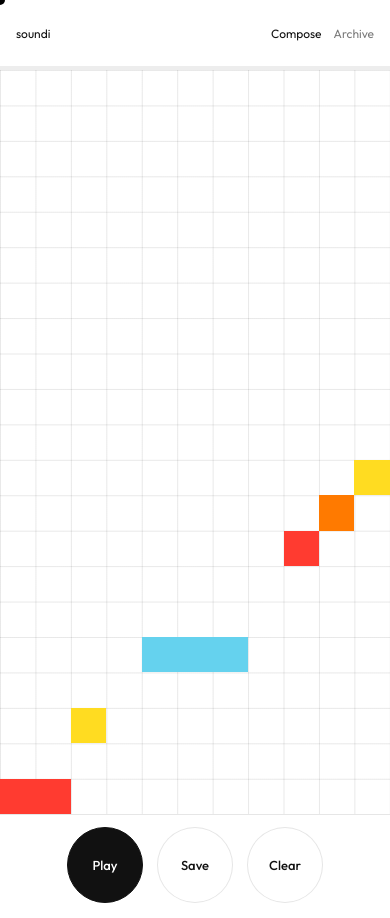
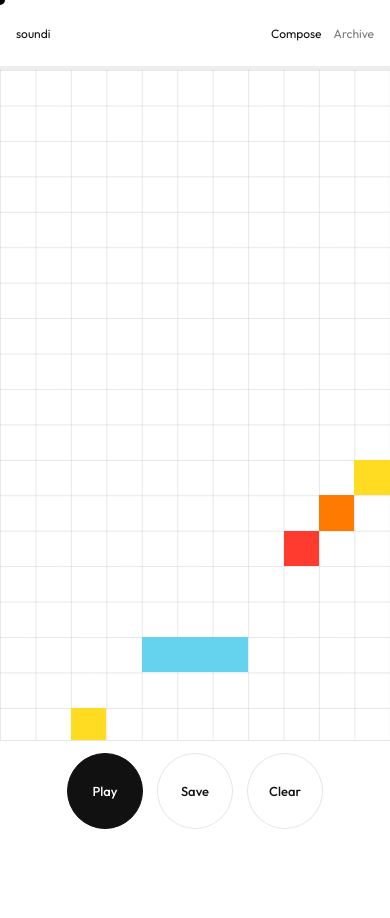
Before and after one commit to hyn113/ai-design-studio, a website: page index.html in a window 390 px wide. Both pictures are taken after a click on the button "Compose". After the commit the page ends 844 px from the top, so only its background shows below. Drawn offline with Linux system fonts and the light colour scheme.

Commit message:
Keep compose controls fixed

```diff
--- a/index.html
+++ b/index.html
@@ -7,7 +7,7 @@
   <link rel="preconnect" href="https://fonts.googleapis.com" />
   <link rel="preconnect" href="https://fonts.gstatic.com" crossorigin />
   <link href="https://fonts.googleapis.com/css2?family=Outfit:wght@300;400;500;600;700;800&display=swap" rel="stylesheet" />
-  <link rel="stylesheet" href="style.css?v=20260531-4" />
+  <link rel="stylesheet" href="style.css?v=20260531-5" />
 </head>
 <body>
   <main class="app">
@@ -114,6 +114,6 @@
     <span class="cursor-hint">please<br />scroll</span>
   </div>
 
-  <script src="script.js?v=20260531-4"></script>
+  <script src="script.js?v=20260531-5"></script>
 </body>
 </html>
--- a/style.css
+++ b/style.css
@@ -1032,12 +1032,12 @@ body.is-resizing {
 
 @media (max-width: 980px) {
   .compose-view {
-    height: auto;
-    min-height: calc(100dvh - 66px);
+    height: calc(100dvh - 66px);
+    min-height: 0;
   }
 
   .workspace {
-    min-height: 66vh;
+    min-height: 0;
   }
 
   .analysis-panel {
```
